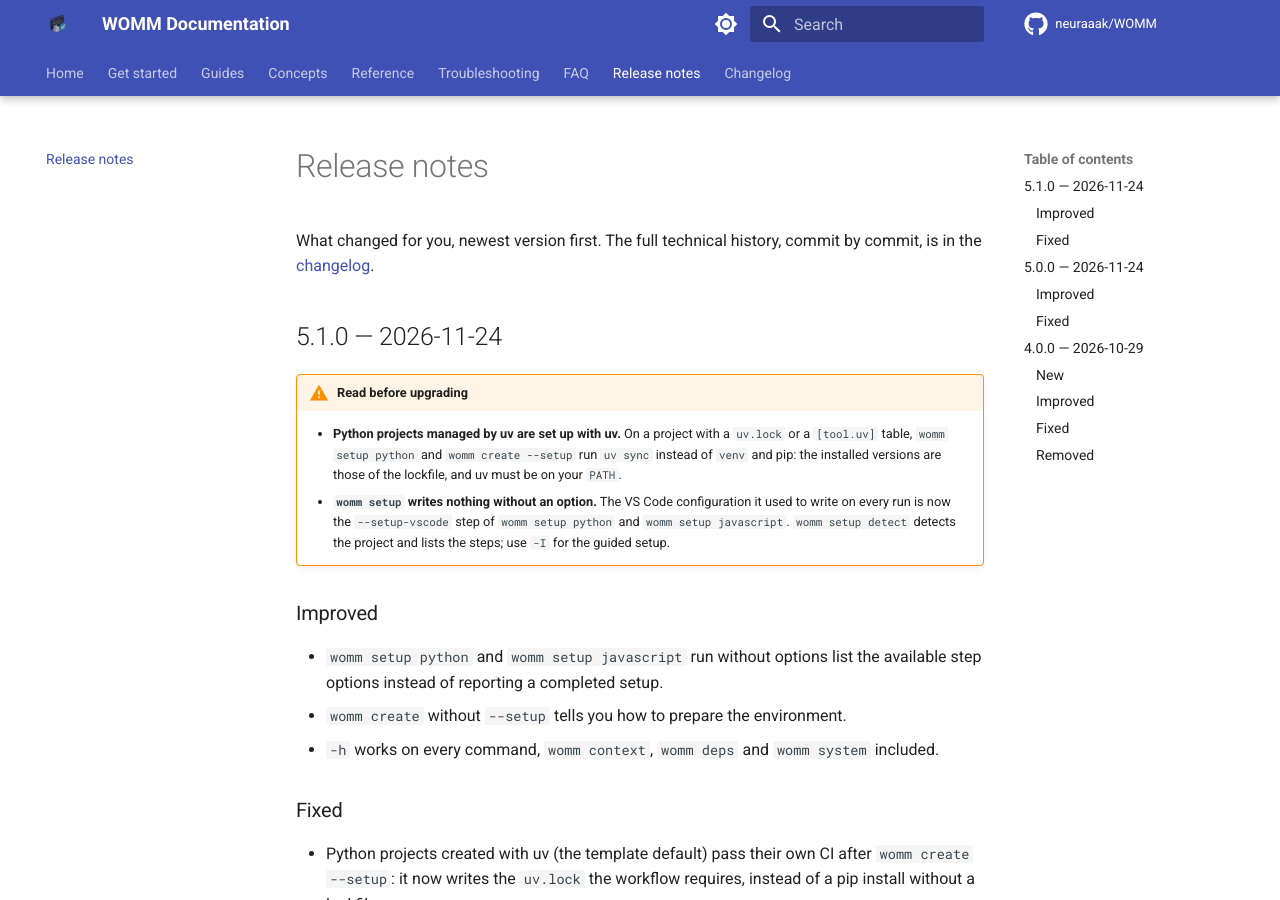
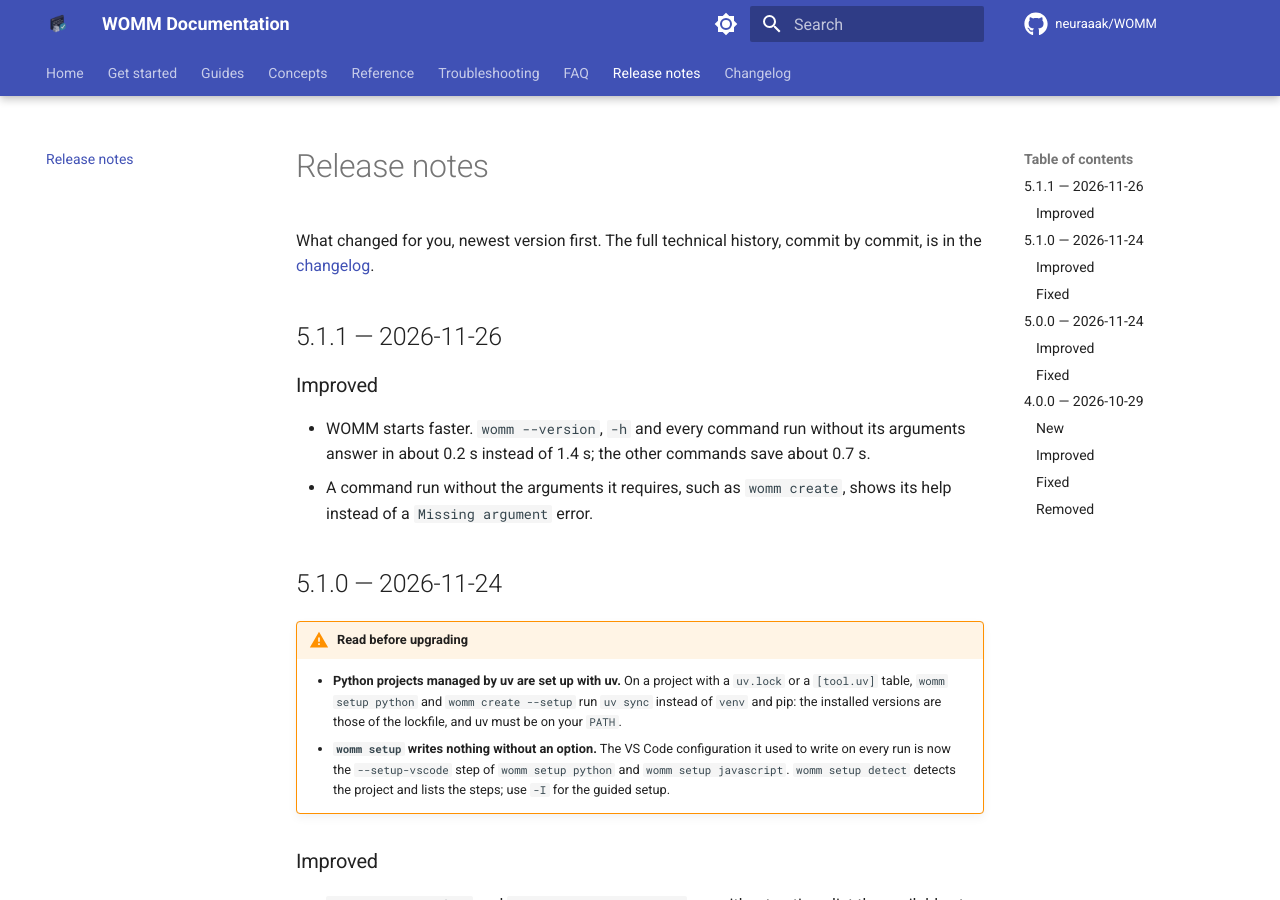
Before and after one commit to neuraaak/WOMM, an MkDocs documentation site: the page built from docs/release-notes.md, in a window 1280 px wide and 900 px high. Built offline with MkDocs 1.6.1 and Material for MkDocs 9.7.7, drawn with Linux system fonts in a browser that asks for light colours; comment, search, counter and statistics services are not loaded; the version menu is left out.

Commit message:
chore(release): bump version to 5.1.1

```diff
--- a/docs/release-notes.md
+++ b/docs/release-notes.md
@@ -2,6 +2,16 @@
 
 What changed for you, newest version first. The full technical history, commit
 by commit, is in the [changelog](changelog.md).
+
+## 5.1.1 — 2026-11-26
+
+### Improved
+
+- WOMM starts faster. `womm --version`, `-h` and every command run without its
+  arguments answer in about 0.2 s instead of 1.4 s; the other commands save
+  about 0.7 s.
+- A command run without the arguments it requires, such as `womm create`,
+  shows its help instead of a `Missing argument` error.
 
 ## 5.1.0 — 2026-11-24
 
--- a/pyproject.toml
+++ b/pyproject.toml
@@ -14,7 +14,7 @@ build-backend = "hatchling.build"
 
 [project]
 name = "womm-cli"
-version = "5.1.0"
+version = "5.1.1"
 description = "Universal development tools for Python and JavaScript - Automatic installation, cross-platform configuration, global commands"
 readme = "README.md"
 license = { text = "MIT" }
--- a/src/womm/_version.py
+++ b/src/womm/_version.py
@@ -7,4 +7,4 @@
 
 from __future__ import annotations
 
-__version__ = "5.1.0"
+__version__ = "5.1.1"
```
Also changed, not shown: 1 other file.
